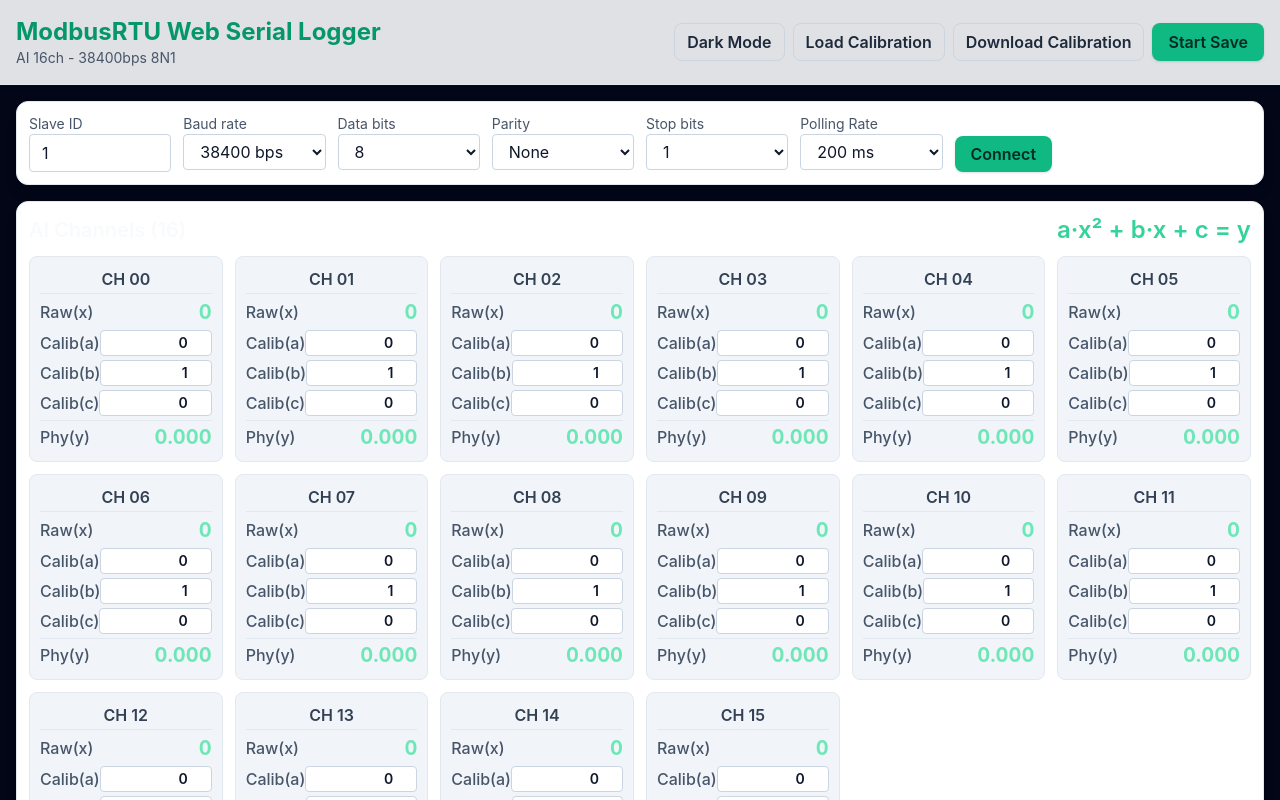
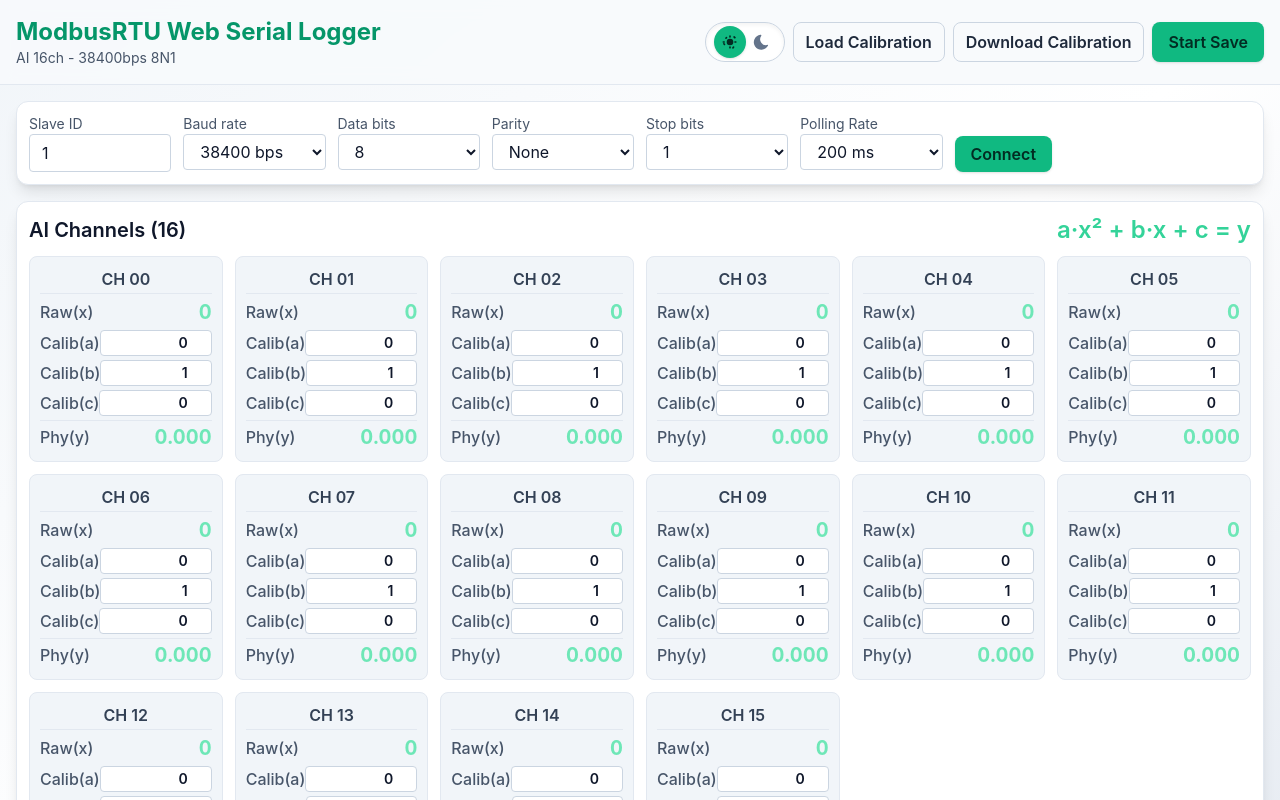
Before and after one commit to KikuchiMakoto/modbus_simple_logger, a React (Vite) app: page / in a window 1280 px wide. Shown: the top 800 px of the page. Built offline with nearby package versions, Linux system fonts and the light colour scheme.

Commit message:
Improve theme toggle and background styling

```diff
--- a/src/App.tsx
+++ b/src/App.tsx
@@ -537,8 +537,10 @@ function App() {
     setTheme((prev) => (prev === 'dark' ? 'light' : 'dark'));
   };
 
+  const isDarkMode = theme === 'dark';
+
   return (
-    <div className="min-h-screen">
+    <div className="min-h-screen bg-gradient-to-br from-slate-100 via-white to-slate-200 text-slate-900 transition-colors dark:from-slate-950 dark:via-slate-900 dark:to-slate-950 dark:text-slate-100">
       <div className="sticky top-0 z-10 border-b border-slate-200 bg-slate-50/90 backdrop-blur dark:border-slate-800 dark:bg-slate-950/90">
         <div className="p-4">
           <header className="flex flex-col gap-2 md:flex-row md:items-center md:justify-between">
@@ -549,8 +551,40 @@ function App() {
               </p>
             </div>
             <div className="flex flex-wrap gap-2">
-              <button className="button-secondary" onClick={handleToggleTheme}>
-                {theme === 'dark' ? 'Light Mode' : 'Dark Mode'}
+              <button
+                type="button"
+                role="switch"
+                aria-checked={isDarkMode}
+                aria-label="Toggle dark mode"
+                onClick={handleToggleTheme}
+                className="relative inline-flex h-10 w-20 items-center rounded-full border border-slate-300 bg-white px-2 shadow-inner transition-colors duration-300 hover:border-emerald-400 dark:border-slate-700 dark:bg-slate-800"
+              >
+                <span className="sr-only">Toggle theme</span>
+                <span className="absolute left-3 text-slate-500 dark:text-slate-300" aria-hidden>
+                  <svg xmlns="http://www.w3.org/2000/svg" viewBox="0 0 24 24" fill="currentColor" className="h-5 w-5">
+                    <path d="M12 6a1 1 0 0 1 1 1v1.25a1 1 0 1 1-2 0V7a1 1 0 0 1 1-1Zm0 8a1 1 0 0 1 1 1v1.25a1 1 0 1 1-2 0V15a1 1 0 0 1 1-1Zm4-4a1 1 0 0 1 1 1h1.25a1 1 0 1 1 0 2H17a1 1 0 0 1-1-1 1 1 0 0 1 1-1Zm-8 0a1 1 0 0 1 1 1 1 1 0 0 1-1 1H6.75a1 1 0 1 1 0-2H8Zm6.475-3.182a1 1 0 0 1 1.414 0l.884.884a1 1 0 1 1-1.414 1.414l-.884-.884a1 1 0 0 1 0-1.414Zm-6.182 6.182a1 1 0 0 1 1.414 0l.884.884a1 1 0 1 1-1.414 1.414l-.884-.884a1 1 0 0 1 0-1.414Zm8.48 2.298a1 1 0 0 1 0 1.414l-.884.884a1 1 0 0 1-1.414-1.414l.884-.884a1 1 0 0 1 1.414 0Zm-8.48-8.48a1 1 0 0 1 0 1.414l-.884.884A1 1 0 1 1 4.9 8.602l.884-.884a1 1 0 0 1 1.414 0Z" />
+                    <path d="M12 9.5a2.5 2.5 0 1 1 0 5 2.5 2.5 0 0 1 0-5Z" />
+                  </svg>
+                </span>
+                <span className="absolute right-3 text-slate-500 dark:text-slate-300" aria-hidden>
+                  <svg xmlns="http://www.w3.org/2000/svg" viewBox="0 0 24 24" fill="currentColor" className="h-5 w-5">
+                    <path d="M18.92 15.42A7 7 0 0 1 11.2 4.59a1 1 0 0 0-1.18-1.18A9 9 0 1 0 19.1 16.6a1 1 0 0 0-.18-1.18Z" />
+                  </svg>
+                </span>
+                <span
+                  className={`flex h-8 w-8 items-center justify-center rounded-full bg-emerald-500 text-emerald-950 shadow transition-transform duration-300 ${isDarkMode ? 'translate-x-8' : 'translate-x-0'}`}
+                  aria-hidden
+                >
+                  {isDarkMode ? (
+                    <svg xmlns="http://www.w3.org/2000/svg" viewBox="0 0 24 24" fill="currentColor" className="h-5 w-5">
+                      <path d="M21.64 13a1 1 0 0 0-1.05-.14A8 8 0 0 1 11.1 4.41 1 1 0 0 0 9.76 3a10 10 0 1 0 12.3 10Z" />
+                    </svg>
+                  ) : (
+                    <svg xmlns="http://www.w3.org/2000/svg" viewBox="0 0 24 24" fill="currentColor" className="h-5 w-5">
+                      <path d="M12 4a1 1 0 0 1 1 1v1a1 1 0 0 1-2 0V5a1 1 0 0 1 1-1Zm0 13a1 1 0 0 1 1 1v1a1 1 0 0 1-2 0v-1a1 1 0 0 1 1-1Zm8-5a1 1 0 0 1-1 1h-1a1 1 0 0 1 0-2h1a1 1 0 0 1 1 1ZM6 12a1 1 0 0 1-1 1H4a1 1 0 0 1 0-2h1a1 1 0 0 1 1 1Zm10.95 5.54a1 1 0 0 1 0 1.41l-.7.71a1 1 0 1 1-1.42-1.42l.71-.7a1 1 0 0 1 1.41 0ZM8.46 6.05a1 1 0 0 1 0 1.41l-.71.71A1 1 0 0 1 6.34 6.8l.71-.7a1 1 0 0 1 1.41 0Zm9.9 1.41a1 1 0 0 1-1.41 0l-.71-.71A1 1 0 0 1 17.9 5.34l.7.71a1 1 0 0 1 0 1.41ZM6.05 15.54a1 1 0 0 1-1.41 0l-.71-.7a1 1 0 0 1 1.42-1.42l.7.71a1 1 0 0 1 0 1.41ZM12 8a4 4 0 1 1 0 8 4 4 0 0 1 0-8Z" />
+                    </svg>
+                  )}
+                </span>
               </button>
               <button className="button-secondary" onClick={handleLoadCalibration}>
                 Load Calibration
```
